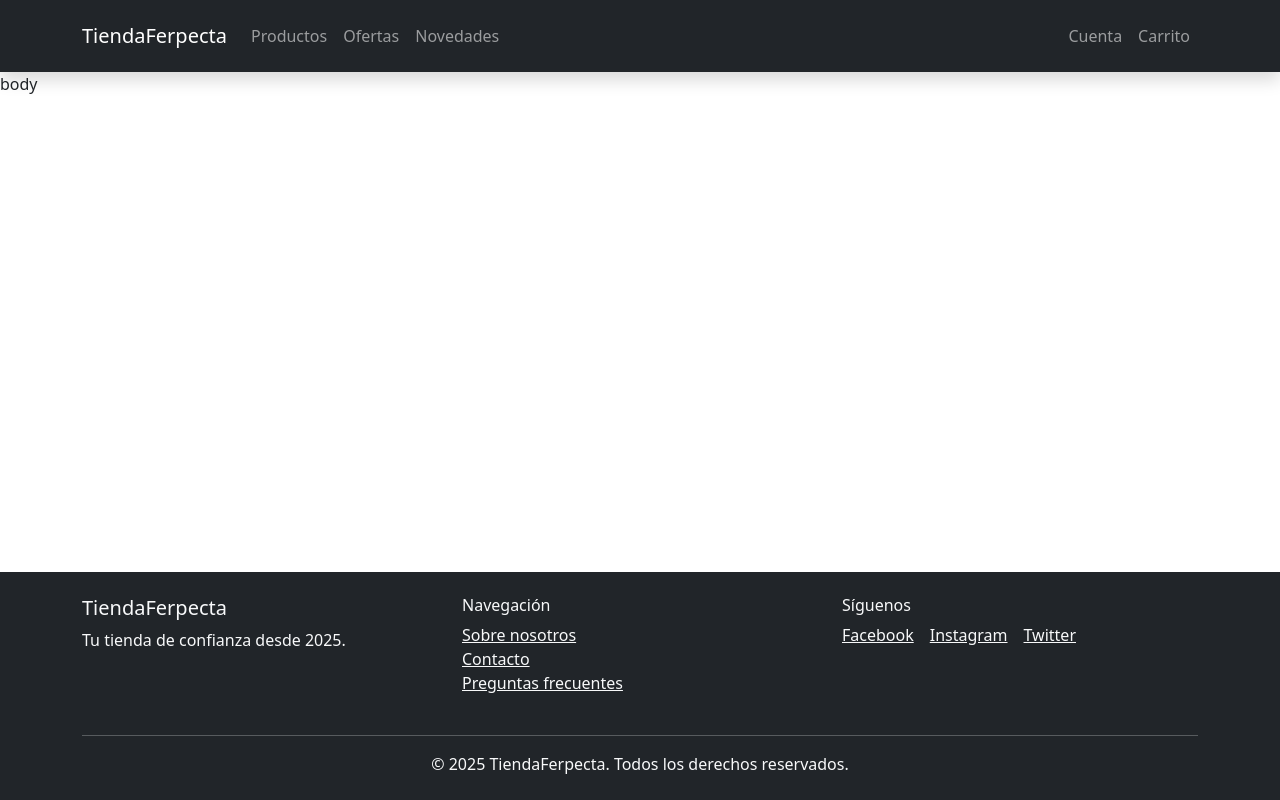
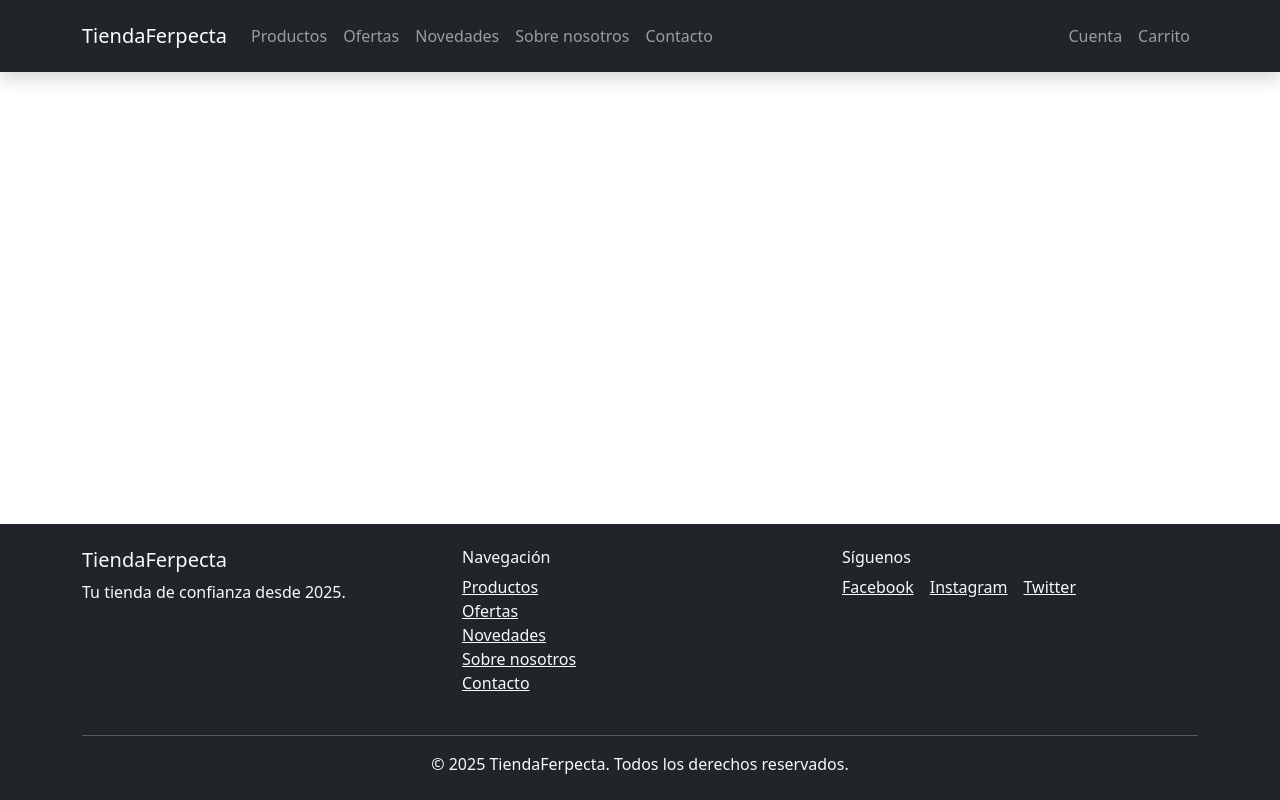
Before and after one commit to RafaelJoseCalderon/tt-react-pf, a React (Vite) app: page / in a window 1280 px wide. Built offline with nearby package versions, Linux system fonts and the light colour scheme.

Commit message:
ruteo basico

```diff
--- a/src/App.jsx
+++ b/src/App.jsx
@@ -1,13 +1,29 @@
-import Header from './components/header';
-import Footer from './components/footer';
+import { BrowserRouter, Route, Routes } from "react-router-dom";
+
+import Header from "./components/header";
+import Footer from "./components/footer";
+
+import Products from "./pages/products";
+import Offers from "./pages/offers";
+import NewArrivals from "./pages/new_arrivals";
+import Contact from "./pages/contact";
+import About from "./pages/about";
 
 function App() {
   return (
-    <>
+    <BrowserRouter>
       <Header />
-      <main>body</main>
+      <main>
+        <Routes>
+          <Route path="/products" element={<Products />} />
+          <Route path="offers" element={<Offers />} />
+          <Route path="new-arrivals" element={<NewArrivals />} />
+          <Route path="about" element={<Contact />} />
+          <Route path="contact" element={<About />} />
+        </Routes>
+      </main>
       <Footer />
-    </>
+    </BrowserRouter>
   );
 }
 
--- a/src/components/footer.jsx
+++ b/src/components/footer.jsx
@@ -1,4 +1,5 @@
-import { Container, Row, Col } from 'react-bootstrap';
+import { Container, Row, Col } from "react-bootstrap";
+import { Link } from "react-router-dom";
 
 function Footer() {
   return (
@@ -13,9 +14,11 @@ function Footer() {
           <Col md={4} className="mb-3 mb-md-0">
             <h6>Navegación</h6>
             <ul className="list-unstyled">
-              <li><a href="/about" className="text-light">Sobre nosotros</a></li>
-              <li><a href="/contact" className="text-light">Contacto</a></li>
-              <li><a href="/faq" className="text-light">Preguntas frecuentes</a></li>
+              <li><Link className="text-light" to="/products">Productos</Link></li>
+              <li><Link className="text-light" to="/offers">Ofertas</Link></li>
+              <li><Link className="text-light" to="/new-arrivals">Novedades</Link></li>
+              <li><Link className="text-light" to="/about">Sobre nosotros</Link></li>
+              <li><Link className="text-light" to="/contact">Contacto</Link></li>
             </ul>
           </Col>
 
--- a/src/components/header.jsx
+++ b/src/components/header.jsx
@@ -1,24 +1,27 @@
-import { Navbar, Nav, Container } from 'react-bootstrap';
-// import { FaShoppingCart, FaUser } from 'react-icons/fa';
-// import './Header.css'; // opcional
+import { Navbar, Nav, Container } from "react-bootstrap";
+import { Link } from "react-router-dom";
+// import { FaShoppingCart, FaUser } from "react-icons/fa";
+// import "./Header.css"; // opcional
 
 const Header = () => {
   return (
     <Navbar bg="dark" variant="dark" expand="lg" className="py-3 sticky-top shadow">
       <Container>
-        <Navbar.Brand href="/">TiendaFerpecta</Navbar.Brand>
+        <Navbar.Brand as={Link} to="/">TiendaFerpecta</Navbar.Brand>
         <Navbar.Toggle aria-controls="main-navbar" />
         <Navbar.Collapse id="main-navbar">
           <Nav className="me-auto">
-            <Nav.Link href="/productos">Productos</Nav.Link>
-            <Nav.Link href="/ofertas">Ofertas</Nav.Link>
-            <Nav.Link href="/novedades">Novedades</Nav.Link>
+            <Nav.Link as={Link} to="/products">Productos</Nav.Link>
+            <Nav.Link as={Link} to="/offers">Ofertas</Nav.Link>
+            <Nav.Link as={Link} to="/new-arrivals">Novedades</Nav.Link>
+            <Nav.Link as={Link} to="/about">Sobre nosotros</Nav.Link>
+            <Nav.Link as={Link} to="/contact">Contacto</Nav.Link>
           </Nav>
           <Nav>
-            <Nav.Link href="/cuenta">Cuenta</Nav.Link>
-            <Nav.Link href="/carrito">Carrito</Nav.Link>
-            {/* <Nav.Link href="/cuenta"><FaUser className="me-1" /> Cuenta</Nav.Link> */}
-            {/* <Nav.Link href="/carrito"><FaShoppingCart className="me-1" /> Carrito</Nav.Link> */}
+            <Nav.Link as={Link} to="/cuenta">Cuenta</Nav.Link>
+            <Nav.Link as={Link} to="/carrito">Carrito</Nav.Link>
+            {/* <Nav.Link as={Link} to="/cuenta"><FaUser className="me-1" /> Cuenta</Nav.Link> */}
+            {/* <Nav.Link as={Link} to="/carrito"><FaShoppingCart className="me-1" /> Carrito</Nav.Link> */}
           </Nav>
         </Navbar.Collapse>
       </Container>
--- /dev/null
+++ b/src/pages/about.jsx
@@ -0,0 +1,5 @@
+const About = () => {
+  return (<>About</>);
+};
+
+export default About;
--- /dev/null
+++ b/src/pages/contact.jsx
@@ -0,0 +1,5 @@
+const Contact = () => {
+  return (<>Contact</>);
+};
+
+export default Contact;
--- /dev/null
+++ b/src/pages/new_arrivals.jsx
@@ -0,0 +1,5 @@
+const NewArrivals = () => {
+  return (<>NewArrivals</>);
+};
+
+export default NewArrivals;
--- /dev/null
+++ b/src/pages/offers.jsx
@@ -0,0 +1,5 @@
+const Offers = () => {
+  return (<>Offers</>);
+};
+
+export default Offers;
--- /dev/null
+++ b/src/pages/products.jsx
@@ -0,0 +1,5 @@
+const Products = () => {
+  return (<>Products</>);
+};
+
+export default Products;
```
